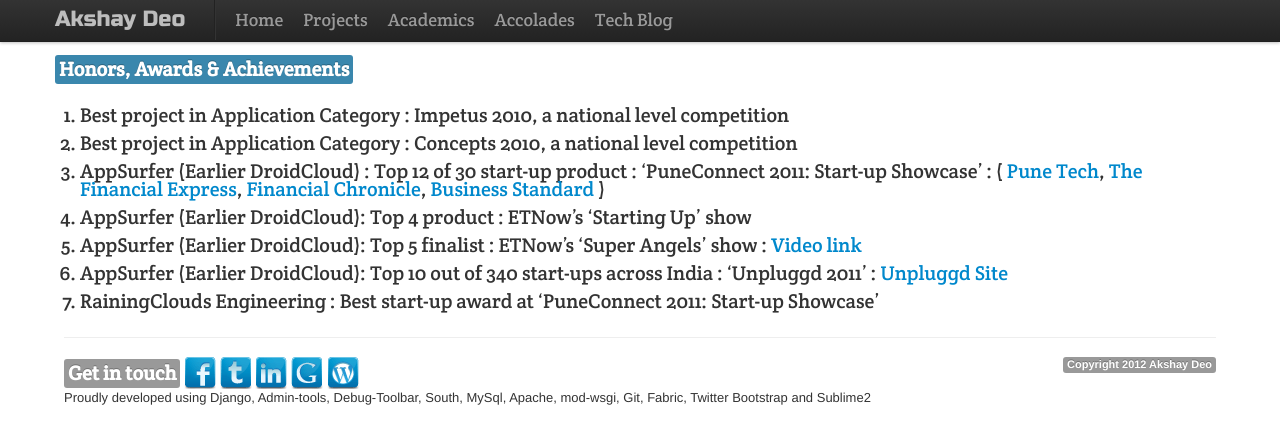
After one commit to akshaydeo/akshaydeodotme, a Django app: template templates/dashboard/accolades.html in a window 1280 px wide. The commit adds this page. Shown: the top 444 px of the page. Run offline with Django 3.2, Linux system fonts and the light colour scheme; the template is opened without the code that fills it, so the values that code supplies are empty; parts of the project's set-up code (start-up, migrations or seed data) failed here and were passed over; some libraries are stand-ins or nearby versions.

Commit message:
added accolateds tab

```diff
--- a/dashboard/urls.py
+++ b/dashboard/urls.py
@@ -3,6 +3,7 @@ from django.conf.urls import patterns, include, url
 urlpatterns = patterns('',
 	url(r'projects$', 'akshaydeodotme.dashboard.views.projects'),
 	url(r'academics$', 'akshaydeodotme.dashboard.views.academics'),
+	url(r'accolades$', 'akshaydeodotme.dashboard.views.accolades'),
     url(r'$', 'akshaydeodotme.dashboard.views.index'),
 
 )
--- a/dashboard/views.py
+++ b/dashboard/views.py
@@ -9,3 +9,6 @@ def projects(request):
 
 def academics(request):
 	return render_to_response("dashboard/academics.html", {'tab_id' : '3'}, context_instance = RequestContext(request))
+
+def accolades(request):
+	return render_to_response("dashboard/accolades.html", {'tab_id' : '4'}, context_instance = RequestContext(request))
--- a/templates/base.html
+++ b/templates/base.html
@@ -50,7 +50,8 @@
 							<li {% if tab_id == '1' %} class="active" {% endif %} style="font-family: 'Crete Round', serif; font-size:18px;"><a href="/">Home</a></li>
 							<li {% if tab_id == '2' %} class="active" {% endif %} style="font-family: 'Crete Round', serif; font-size:18px; "><a href="/projects">Projects</a></li>
 							<li {% if tab_id == '3' %} class="active" {% endif %} style="font-family: 'Crete Round', serif; font-size:18px;"><a href="/academics">Academics</a></li>
-							<li {% if tab_id == '4' %} class="active" {% endif %} style="font-family: 'Crete Round', serif; font-size:18px;"><a href="http://blog.akshaydeo.me">Tech Blog</a></li>
+							<li {% if tab_id == '4' %} class="active" {% endif %} style="font-family: 'Crete Round', serif; font-size:18px;"><a href="/accolades">Accolades</a></li>
+							<li style="font-family: 'Crete Round', serif; font-size:18px;"><a href="http://blog.akshaydeo.me">Tech Blog</a></li>
 						</ul>
 					</div>
 				</div>
--- /dev/null
+++ b/templates/dashboard/accolades.html
@@ -0,0 +1,17 @@
+{% extends "base.html" %}
+
+{% block container %}
+	<div class="container">
+		<span class="label label-info" style="font-family: 'Crete Round', serif; font-size:20px; font-weight:400px;">Honors, Awards & Achievements</span><br><br>
+			<ol style="font-family: 'Crete Round', serif; font-size:20px; font-weight:400px; line-height:250%">
+				<li style="margin-top:10px;">Best project in Application Category : Impetus 2010, a national level competition</li>
+				<li style="margin-top:10px;">Best project in Application Category : Concepts 2010, a national level competition</li>
+				<li style="margin-top:10px;">AppSurfer (Earlier DroidCloud) : Top 12 of 30 start-up product : ‘PuneConnect 2011: Start-up Showcase’ : (<a href="http://tinyurl.com/7l2j9lh" target="_blank"> Pune Tech</a>,<a href="http://tinyurl.com/7rhwlg8" target="_blank"> The Financial Express</a>,<a href="http://tinyurl.com/729w5er" target="_blank"> Financial Chronicle</a>,<a href="http://tinyurl.com/7u2eb8o" target="_blank"> Business Standard</a> )</li>
+				<li style="margin-top:10px;">AppSurfer (Earlier DroidCloud): Top 4 product : ETNow’s ‘Starting Up’ show</li>
+				<li style="margin-top:10px;">AppSurfer (Earlier DroidCloud): Top 5 finalist : ETNow’s ‘Super Angels’ show : <a href="http://bit.ly/sM6hNR" target="_blank"> Video link </a></li>
+				<li style="margin-top:10px;">AppSurfer (Earlier DroidCloud): Top 10 out of 340 start-ups across India : ‘Unpluggd 2011’ : <a href="http://www.unpluggd.org" target="_blank">Unpluggd Site</a></li>
+				<li style="margin-top:10px;">RainingClouds Engineering : Best start-up award at ‘PuneConnect 2011: Start-up Showcase’</li>
+			</ol>
+	</div>
+
+{% endblock %}
```
